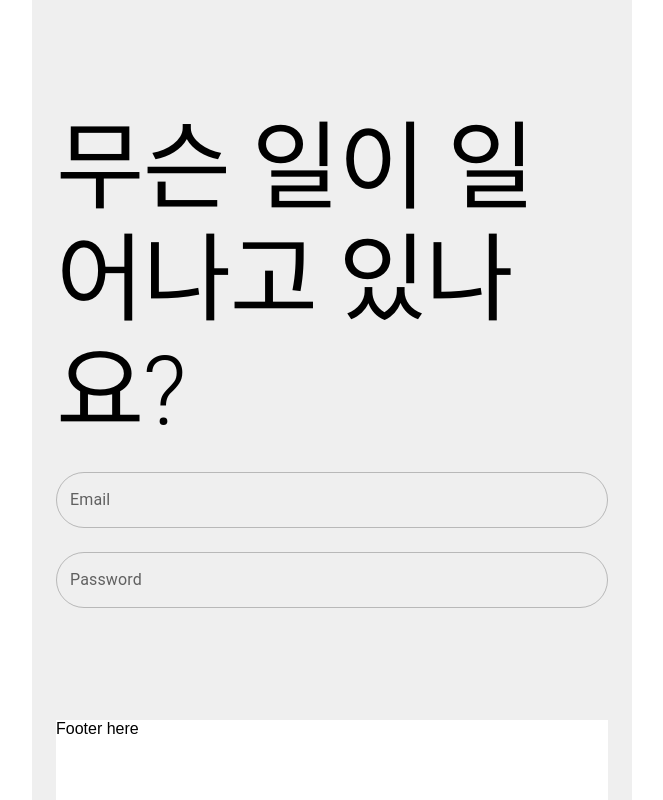
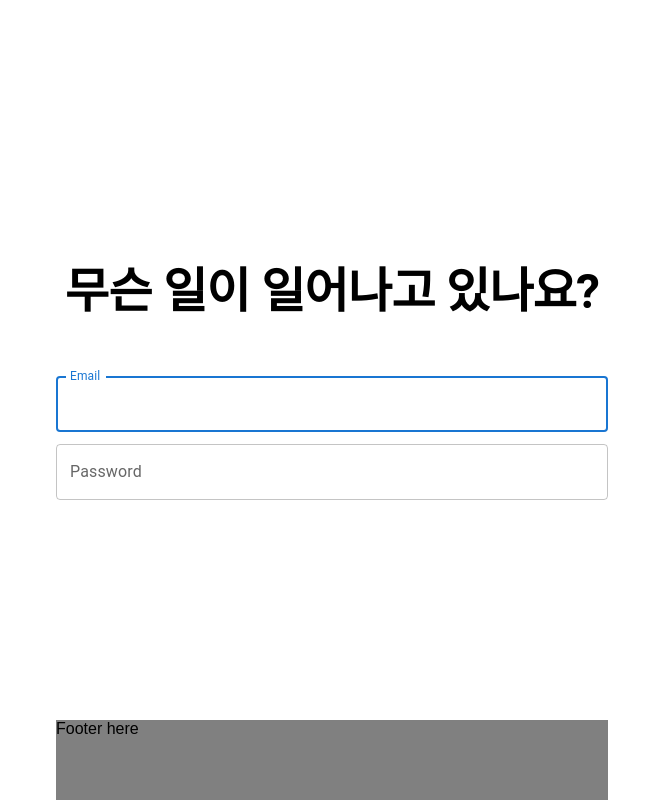
Before and after one commit to ohseungo/rwitter-sns-frontend, a React (Create React App) app: page /#/ in a window 1280 px wide. Shown: the whole page, without its empty margins (308-971 px from the left). Built offline with nearby package versions, Linux system fonts and the light colour scheme.

Commit message:
feat : Login 화면 기존 css 변경

```diff
--- a/src/components/common/LayoutContainer.styled.ts
+++ b/src/components/common/LayoutContainer.styled.ts
@@ -1,5 +1,3 @@
 import styled from "@emotion/styled";
 import MuiContainer from "@mui/material/Container";
-export const Container = styled(MuiContainer)`
-  background-color: #efefef;
-`;
+export const Container = styled(MuiContainer)``;
--- a/src/pages/Login.styled.ts
+++ b/src/pages/Login.styled.ts
@@ -1,10 +1,17 @@
 import styled from "@emotion/styled";
+import Typography from "@mui/material/Typography";
 import TextField from "@mui/material/TextField";
 
 export const Root = styled.div`
   height: 100vh;
   display: flex;
   flex-direction: column;
+
+  h1 {
+    font-size: 3rem;
+    font-weight: 700;
+    margin: 3rem 0;
+  }
 `;
 
 export const Main = styled.section`
@@ -18,13 +25,11 @@ export const Main = styled.section`
 
 export const Footer = styled.section`
   height: 10vh;
-  background-color: white;
+  background-color: grey;
 `;
 
+export const LogoText = styled(Typography)``;
 export const InputField = styled(TextField)`
   fieldset {
-    border-radius: 50px;
   }
-
-  margin-top: 1.5rem;
 `;
--- a/src/pages/Login.tsx
+++ b/src/pages/Login.tsx
@@ -14,10 +14,11 @@ const LoginPage = () => {
           id="email-input"
           label="Email"
           type="email"
-          variant="outlined"
           value={email}
           onChange={onChangeEmail}
           fullWidth
+          margin="dense"
+          autoFocus
         />
         <InputField
           id="password-input"
@@ -27,6 +28,7 @@ const LoginPage = () => {
           value={password}
           onChange={onChangePassword}
           fullWidth
+          margin="dense"
         />
       </Main>
       <Footer>Footer here</Footer>
```
